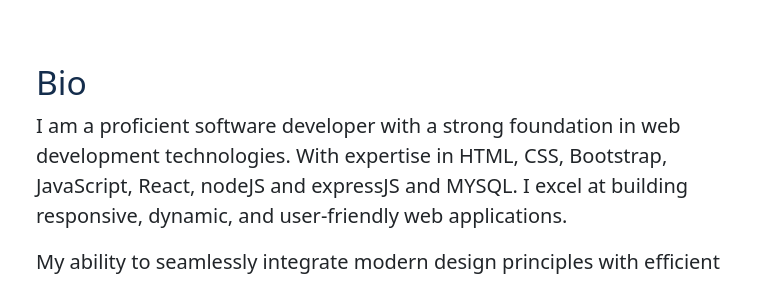
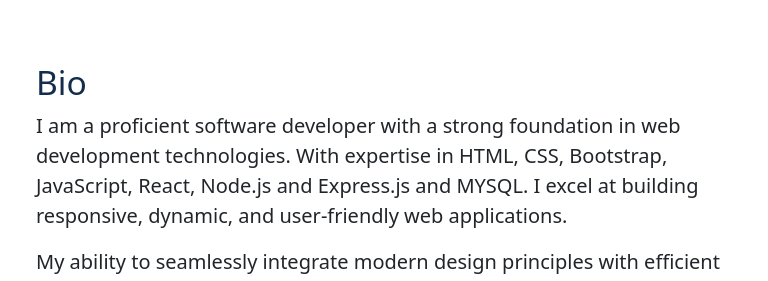
Before and after one commit to Nabanji/Portfolio, a React (Vite) app in the folder portfolio/: page / in a window 768 px wide. Shown: the part 876-1157 px from the top of the page. Built offline with nearby package versions, Linux system fonts and the light colour scheme.

Commit message:
Corrected

```diff
--- a/portfolio/src/components/About.jsx
+++ b/portfolio/src/components/About.jsx
@@ -1,4 +1,3 @@
-// import { useEffect, useRef, useState } from 'react'
 import passport from '../assets/passport.jpg'
 
 function About() {
@@ -10,7 +9,7 @@
 
                 <div className="about-description d-flex flex-column justify-content-center">
                     <p className="h1">Bio</p>
-                    <p className='fs-5'>I am a proficient software developer with a strong foundation in web development technologies. With expertise in HTML, CSS, Bootstrap, JavaScript, React, nodeJS and expressJS and MYSQL. I excel at building responsive, dynamic, and user-friendly web applications.</p>
+                    <p className='fs-5'>I am a proficient software developer with a strong foundation in web development technologies. With expertise in HTML, CSS, Bootstrap, JavaScript, React, Node.js and Express.js and MYSQL. I excel at building responsive, dynamic, and user-friendly web applications.</p>
                     <p className='fs-5'>My ability to seamlessly integrate modern design principles with efficient code ensures that every project he works on is optimized for both performance and user experience. I am passionate about creating web solutions that are not only aesthetically pleasing but also functional, scalable, and accessible.</p>
                     <h1 className="h3">Skills: </h1>
                     <div className="skill-icons d-flex gap-3">
--- a/portfolio/src/main.css
+++ b/portfolio/src/main.css
@@ -445,7 +445,18 @@
 
 }
 
-@media screen and (max-width: 500px) {
+@media screen and (min-width: 566px) and (max-width: 991px) {
+    .home {
+        height: 100vh;
+    }
+
+    .card {
+        width: 70%;
+    }
+
+}
+
+@media screen and (max-width: 565px) {
     .home {
         height: 100vh;
     }
```
Also changed, not shown: 1 other file (tests, documents, lock files or other folders).
